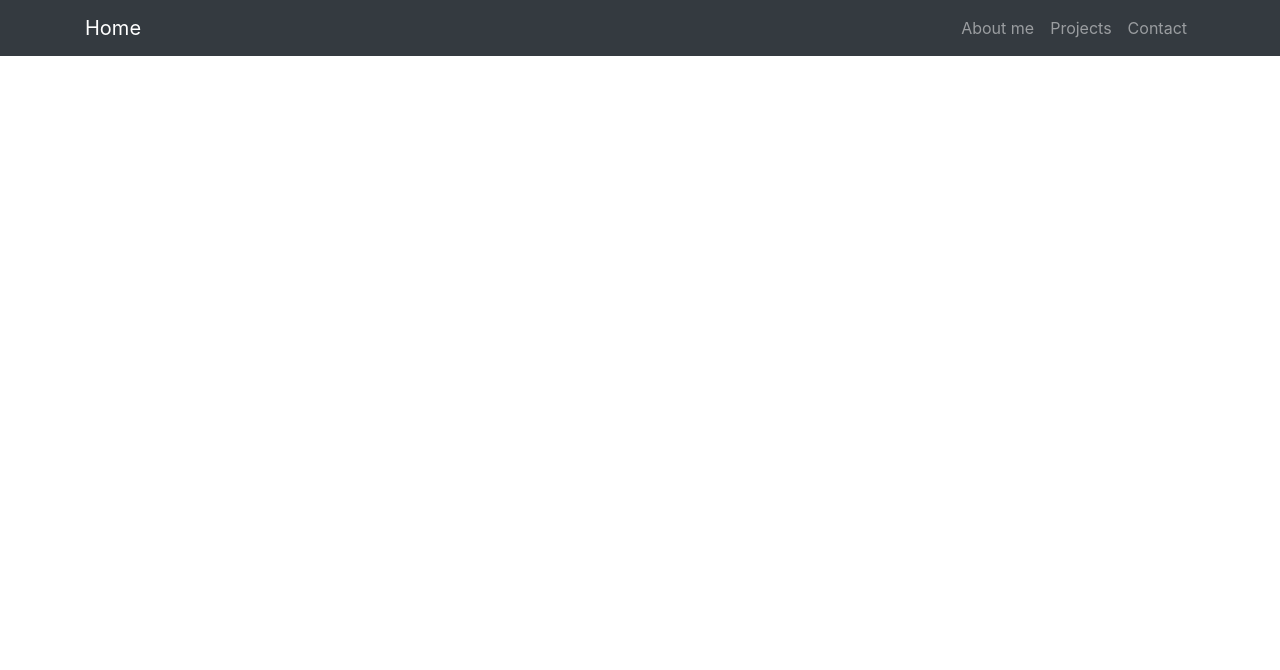
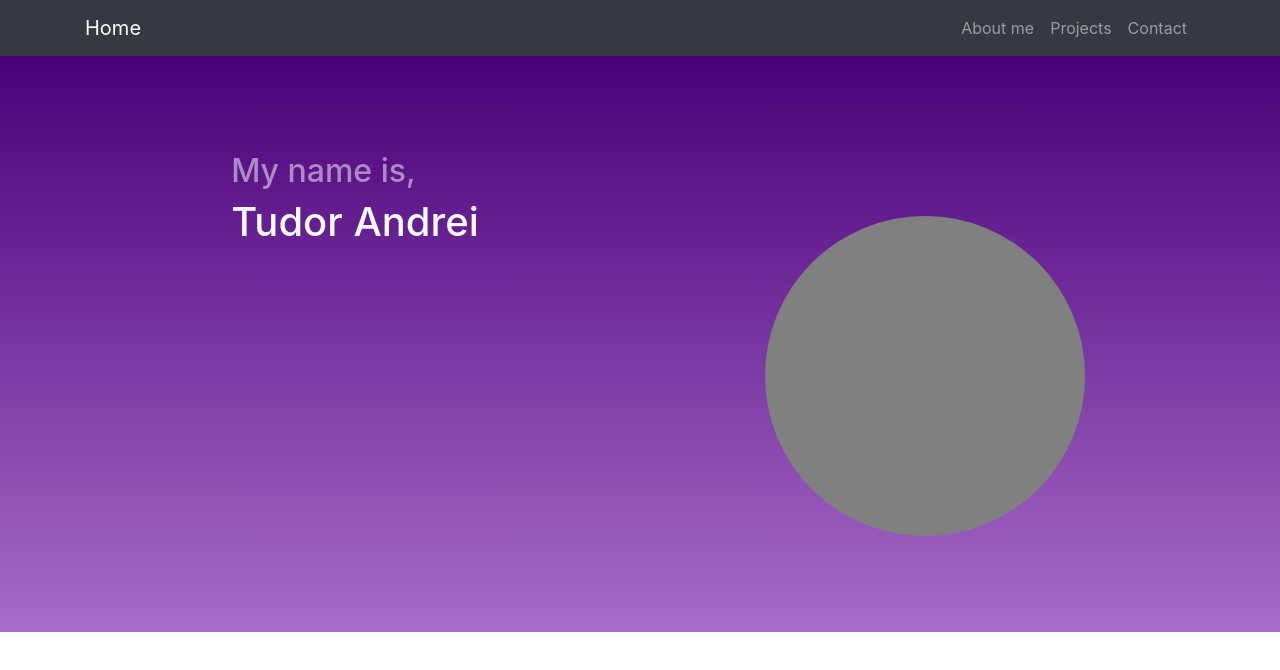
Before and after one commit to tdrAndrei/Portofolio, a React (Create React App) app: page / in a window 1280 px wide. Shown: the top 670 px of the page. Built offline with nearby package versions, Linux system fonts and the light colour scheme.

Commit message:
made showcase component

```diff
--- a/src/App.js
+++ b/src/App.js
@@ -1,9 +1,11 @@
 import NavBar from "./components/NavBar"
+import Showcase from "./components/Showcase";
 
 function App() {
   return (
     <div>
       <NavBar/>
+      <Showcase/>
     </div>
   );
 }
--- /dev/null
+++ b/src/components/Showcase/index.css
@@ -0,0 +1,19 @@
+.showcaseBackground {
+    background: linear-gradient(180deg, #4A0078 0%, #8849AF 67.51%, #8849AF 67.51%, #E3B5FF 166.18%);
+}
+
+.profile-pic{
+    width: 20rem;
+    height: 20rem;
+    border-radius: 50%;
+    border-width: 3px;
+    background-color: grey;
+    margin-top: 4rem;
+}
+
+@media only screen and (max-width: 592px) {
+    .profile-pic{
+        width: 15rem;
+        height: 15rem;
+    }
+  }
--- /dev/null
+++ b/src/components/Showcase/index.jsx
@@ -0,0 +1,27 @@
+import React from 'react'
+import './index.css'
+
+function Showcase() {
+  return (
+    <section className="showcaseBackground p-5">
+        <div className="container-xl overflow-hidden">
+            <div className='row my-5'>
+
+                <div className="col-lg d-flex justify-content-center">
+                    <div className='text-center text-lg-left'>
+                        <h2 className='text-white-50'>My name is,</h2>
+                        <h1 className='text-light'>Tudor Andrei</h1>
+                    </div>
+                </div>
+
+                <div className='col-lg d-flex justify-content-center align-items-end'>
+                    <div className='profile-pic'></div>
+                </div>
+
+            </div>
+        </div>
+    </section>
+  )
+}
+
+export default Showcase
```
